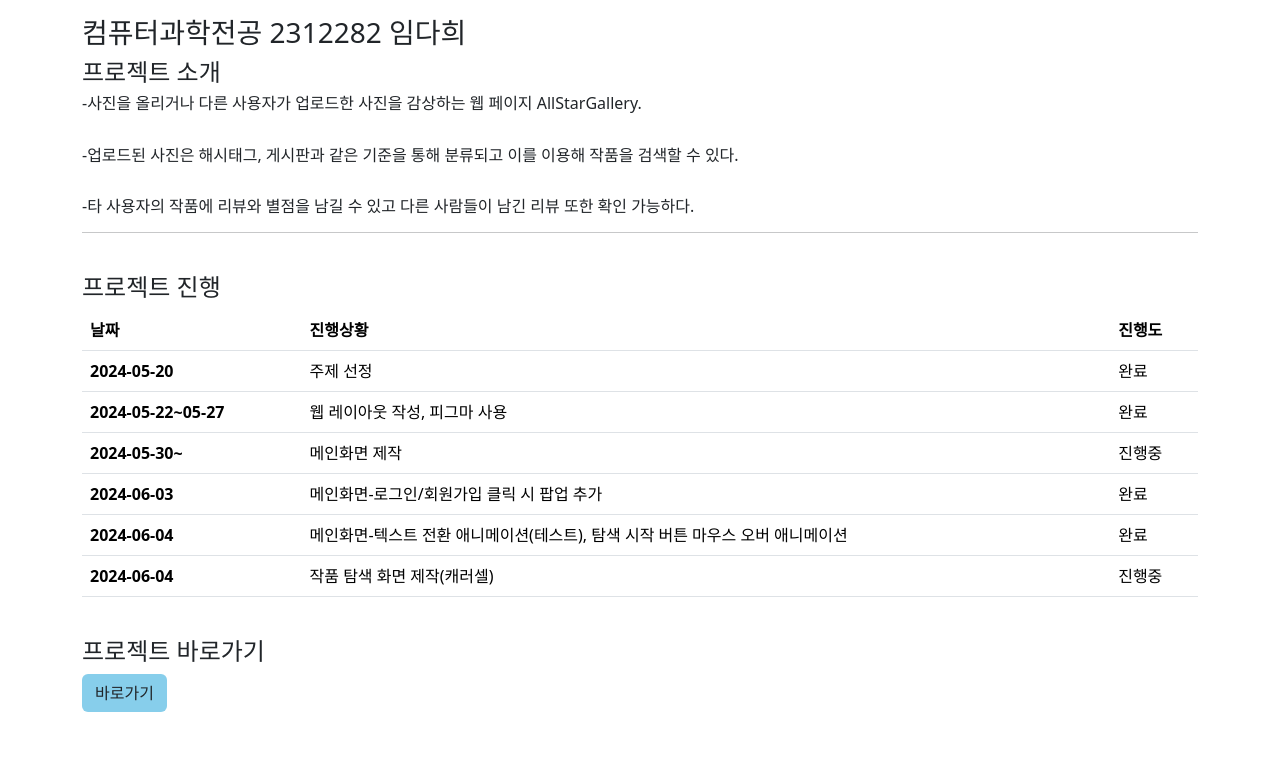
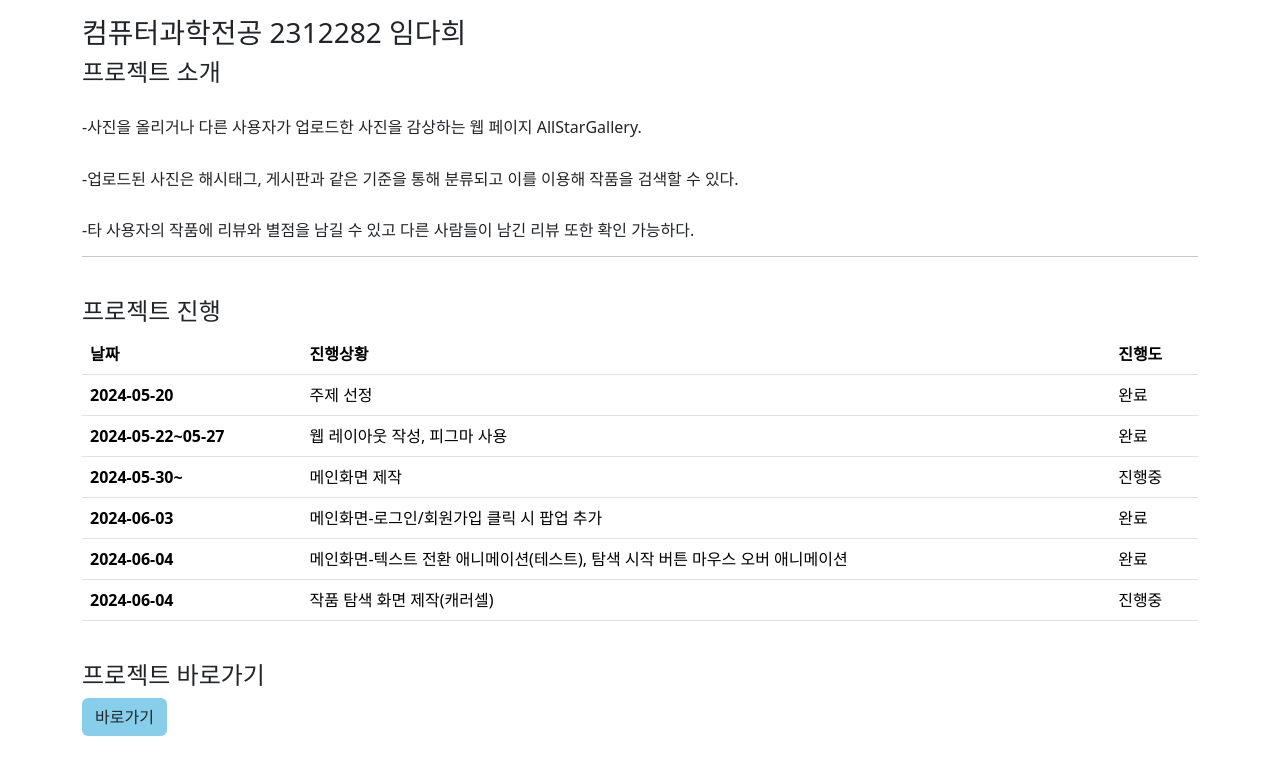
Before and after one commit to twbsy/twbsy.github.io, a plain HTML site: page index.html in a window 1280 px wide. Drawn offline with nearby package versions, Linux system fonts and the light colour scheme.

Commit message:
Update index.html

```diff
--- a/index.html
+++ b/index.html
@@ -10,7 +10,7 @@
 <body>
     <div class="container mt-3">
         <h3>컴퓨터과학전공 2312282 임다희</h3>
-        <h4>프로젝트 소개</h4>
+        <h4>프로젝트 소개</h4><br>
         <h6>-사진을 올리거나 다른 사용자가 업로드한 사진을 감상하는 웹 페이지 AllStarGallery.
         </h6><br>
         <h6>-업로드된 사진은 해시태그, 게시판과 같은 기준을 통해 분류되고 이를 이용해 작품을 검색할 수 있다.</h6><br>
```
